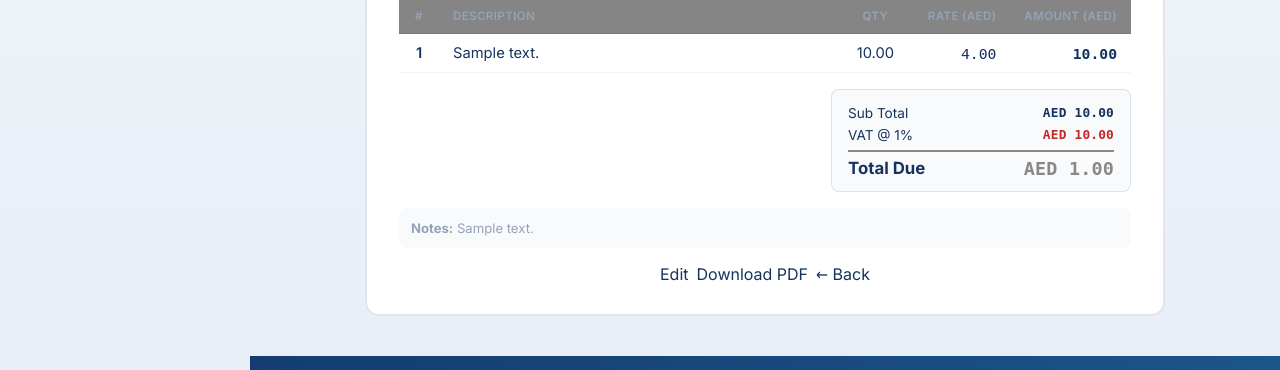
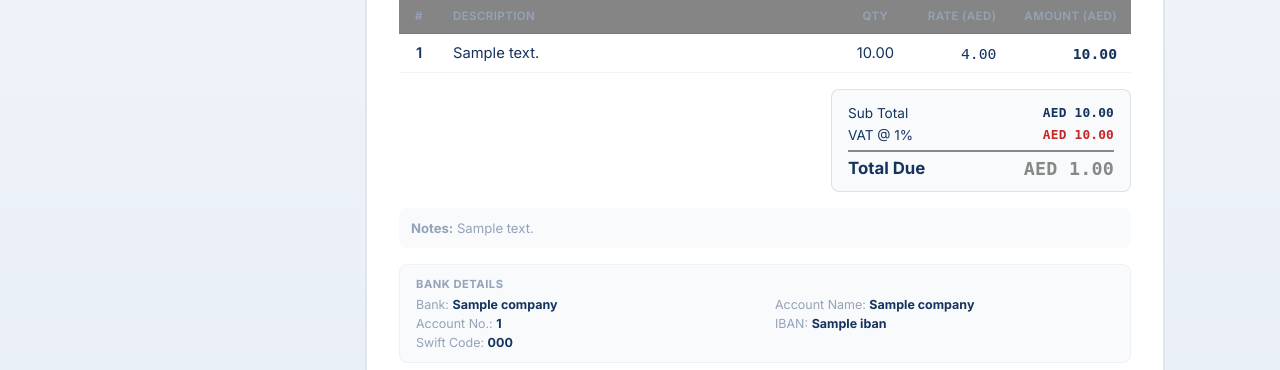
Before and after one commit to viki863-star/current-link-payroll, a Python web app: template app/customer/templates/customer/invoice_view.html in a window 1280 px wide. Shown: the part 478-848 px from the top of the page. Run offline with Jinja, Linux system fonts and the light colour scheme; the template is opened without the code that fills it: most values are stand-ins (such as "Sample title", 1, 10 or a date in 2020).

Commit message:
add bank details section to invoice view (HTML)

```diff
--- a/app/customer/templates/customer/invoice_view.html
+++ b/app/customer/templates/customer/invoice_view.html
@@ -113,6 +113,20 @@
     </div>
     {% endif %}
 
+    {# ─── BANK DETAILS ─── #}
+    {% if company and (company.bank_name or company.bank_account_name or company.bank_account_number or company.iban) %}
+    <div style="margin-bottom:16px;padding:12px 16px;background:#f8fafc;border-radius:8px;border:1px solid #eef2f6">
+        <h4 style="margin:0 0 6px;font-size:0.7rem;text-transform:uppercase;color:var(--muted);letter-spacing:0.5px">Bank Details</h4>
+        <div style="display:grid;grid-template-columns:1fr 1fr;gap:4px 20px;font-size:0.78rem">
+            {% if company.bank_name %}<div><span style="color:var(--muted)">Bank:</span> <strong>{{ company.bank_name }}</strong></div>{% endif %}
+            {% if company.bank_account_name %}<div><span style="color:var(--muted)">Account Name:</span> <strong>{{ company.bank_account_name }}</strong></div>{% endif %}
+            {% if company.bank_account_number %}<div><span style="color:var(--muted)">Account No.:</span> <strong>{{ company.bank_account_number }}</strong></div>{% endif %}
+            {% if company.iban %}<div><span style="color:var(--muted)">IBAN:</span> <strong>{{ company.iban }}</strong></div>{% endif %}
+            {% if company.swift_code %}<div><span style="color:var(--muted)">Swift Code:</span> <strong>{{ company.swift_code }}</strong></div>{% endif %}
+        </div>
+    </div>
+    {% endif %}
+
     {# ─── ACTIONS ─── #}
     <div style="display:flex;gap:8px;justify-content:center;margin-top:8px">
         <a href="{{ url_for('customer.customer_invoice_edit', cid=c.id, iid=inv.id) }}" class="btn btn-outline">Edit</a>
```
